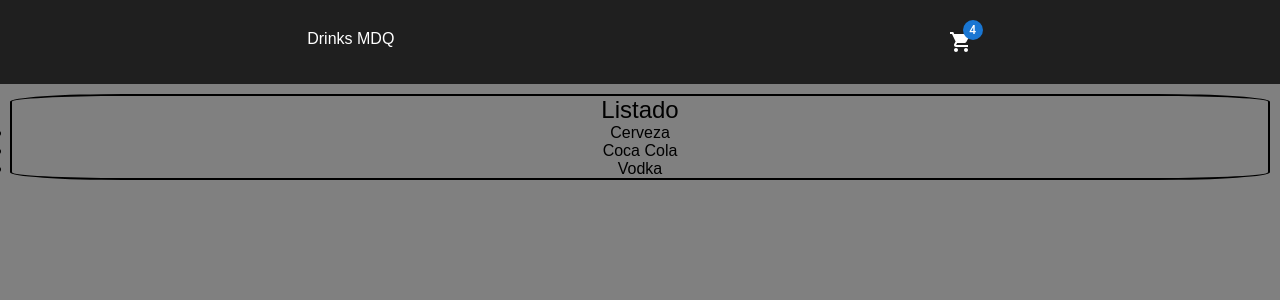
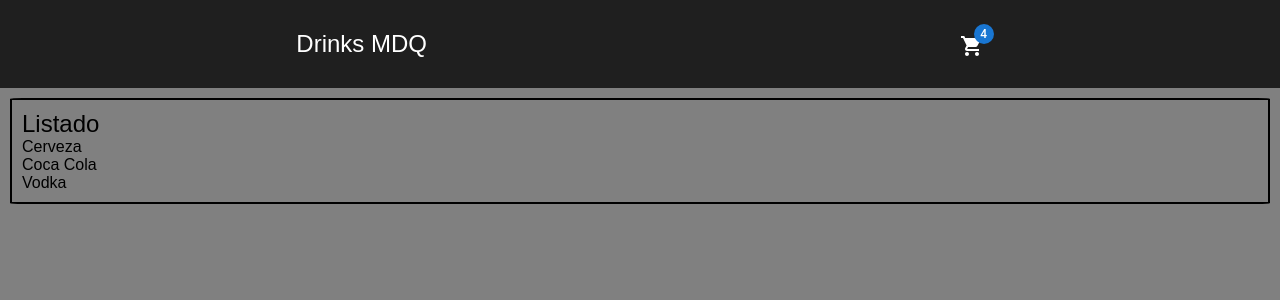
Before and after one commit to agtsaavedra/detodoshop, a React (Create React App) app: page / in a window 1280 px wide. Shown: the top 300 px of the page. Built offline with nearby package versions, Linux system fonts and the light colour scheme.

Commit message:
Modificaiones varias navbar

```diff
--- a/package.json
+++ b/package.json
@@ -10,6 +10,7 @@
     "@testing-library/jest-dom": "^5.16.5",
     "@testing-library/react": "^13.4.0",
     "@testing-library/user-event": "^13.5.0",
+    "gh-pages": "^5.0.0",
     "react": "^18.2.0",
     "react-dom": "^18.2.0",
     "react-scripts": "5.0.1",
--- a/src/components/ItemsListContainer.jsx
+++ b/src/components/ItemsListContainer.jsx
@@ -4,7 +4,7 @@ export default function ItemsListContainer(props) {
   return (
     <div className='itemsList'>
        <div className='title'>{props.greeting}</div>
-        <ul>
+        <ul className='list-it'>
             <li>
                 Cerveza
             </li>
--- a/src/components/NavBar.jsx
+++ b/src/components/NavBar.jsx
@@ -4,9 +4,15 @@ export default function NavBar() {
   return (
 
 
-    <div className='navbar'>
-        <div>Drinks MDQ</div>
-        <div><Cart/></div>
-    </div>
+    <nav className='navbar'>
+      <ul className='title-nav'>
+        <li>
+          Drinks MDQ
+        </li>
+        <li>
+          <Cart className="icon-nav"/>
+        </li>
+      </ul>
+    </nav>
   )
 }
--- a/src/styles/_itemsListContainer.scss
+++ b/src/styles/_itemsListContainer.scss
@@ -1,10 +1,10 @@
 .itemsList {
-    display: grid;
-    text-align: center;
+    align-items: center;
     margin: 10px;
+    padding: 10px;
     border-width: 2px;
     border-style:solid;
-    border-radius: 9%;
+    border-radius:1%;
 
 }
 
@@ -13,3 +13,8 @@
     font-size: x-large;
 
 }
+
+
+.list-it{
+    list-style: none;
+}
--- a/src/styles/_navBar.scss
+++ b/src/styles/_navBar.scss
@@ -1,13 +1,24 @@
+nav li {
+    display: inline;
+}
+
+nav ul {
+    display: flex;
+    justify-content: space-around;
+}
+
 .navbar {
-    display: flex;
-    justify-content:space-around;
-    background-color:  #1f1f1f;
+    background-color: #1f1f1f;
     color: #ffff;
     padding: 30px;
 }
 
-button {
-    color: #ffff;
-    background-color: #1f1f1f;
-    size: 10vw;
+.title-nav {
+    font-size: x-large;
 }
+
+
+
+.icon-nav:hover {
+    color: #530000;
+}
--- a/src/styles/style.css
+++ b/src/styles/style.css
@@ -1,29 +1,42 @@
-.navbar {
+nav li {
+  display: inline;
+}
+
+nav ul {
   display: flex;
   justify-content: space-around;
+}
+
+.navbar {
   background-color: #1f1f1f;
   color: white;
   padding: 30px;
 }
 
-button {
-  color: white;
-  background-color: #1f1f1f;
-  size: 10vw;
+.title-nav {
+  font-size: x-large;
+}
+
+.icon-nav:hover {
+  color: #530000;
 }
 
 .itemsList {
-  display: grid;
-  text-align: center;
+  align-items: center;
   margin: 10px;
+  padding: 10px;
   border-width: 2px;
   border-style: solid;
-  border-radius: 9%;
+  border-radius: 1%;
 }
 
 .title {
   font-style: bold;
   font-size: x-large;
+}
+
+.list-it {
+  list-style: none;
 }
 
 * {
```
Also changed, not shown: 2 other files (tests, documents, lock files or other folders).
